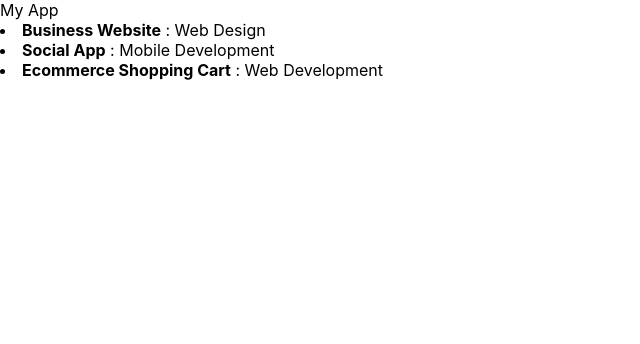
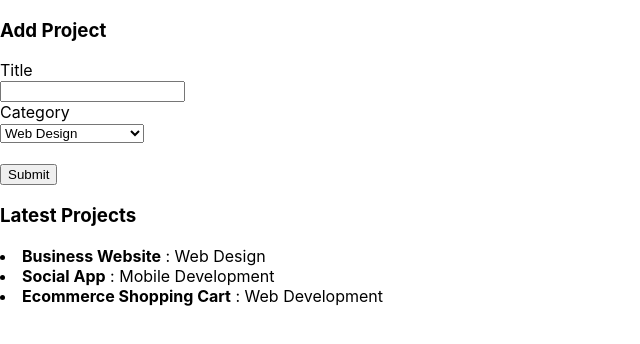
Before and after one commit to AsaOfDiamonds/project-manager-react, a React (Create React App) app: page / in a window 1280 px wide. Shown: the top 344 px of the page, without its empty margins (0-640 px from the left). Built offline with nearby package versions, Linux system fonts and the light colour scheme.

Commit message:
added form

```diff
--- a/package.json
+++ b/package.json
@@ -5,7 +5,8 @@
   "dependencies": {
     "react": "^16.6.3",
     "react-dom": "^16.6.3",
-    "react-scripts": "2.1.1"
+    "react-scripts": "2.1.1",
+    "uuid": "^3.3.2"
   },
   "scripts": {
     "start": "react-scripts start",
--- a/src/App.js
+++ b/src/App.js
@@ -1,6 +1,6 @@
 import React, { Component } from 'react';
 import Projects from "./Components/Projects";
-
+import AddProject from "./Components/AddProject";
 import './App.css';
 
 class App extends Component {
@@ -27,10 +27,16 @@
      }
    ]});
   }
+
+  handleAddProject(project){
+    let projects = this.state.projects;
+    projects.push(project);
+    this.setState({projects:projects});
+  }
   render() {
     return (
       <div className="App">
-        My App
+        <AddProject AddProject={this.handleAddProject.bind(this)} />
         <Projects projects={this.state.projects} />
       </div>
     );
--- a/src/Components/AddProject.js
+++ b/src/Components/AddProject.js
@@ -0,0 +1,55 @@
+import React, { Component } from "react";
+
+
+class AddProject extends Component {
+    constructor(){
+        super();
+        this.state = {
+            newProject: {}
+        }
+    }
+    static defaultProps = {
+        categories: ['Web Design', 'Web Development', 'Mobile Development']
+    }
+
+    handleSubmit(e){
+        if (this.refs.title.value === '') {
+            alert('Title is required');
+        } else {
+            this.setState({newProject: {
+              title: this.refs.title.value,
+              category: this.refs.category.value
+            }}, function(){
+               this.props.AddProject(this.state.newProject);
+            });
+        }
+        e.preventDefault();
+    }
+    render() {
+        let categoryOptions = this.props.categories.map(category => {
+            return <option key={category} value={category}>{category}</option>
+        });
+        return (
+            <div>
+               <h3>Add Project</h3>
+               <form onSubmit={this.handleSubmit.bind(this)}>
+                    <div>
+                        <label>Title</label><br />
+                        <input type='text' ref='title' />
+                    </div>
+                    <div>
+                        <label>Category</label><br />
+                        <select ref='category'>
+                            {categoryOptions}
+                        </select>
+                    </div>
+                    <br />
+                    <input type='submit' value='Submit' />
+
+               </form>
+            </div>
+        );
+    }
+}
+
+export default AddProject;
--- a/src/Components/Projects.js
+++ b/src/Components/Projects.js
@@ -13,6 +13,7 @@
         }
         return (
             <div className='Projects'>
+            <h3>Latest Projects</h3>
             {projectItems}
 
             </div>
```
Also changed, not shown: 1 other file (tests, documents, lock files or other folders).
